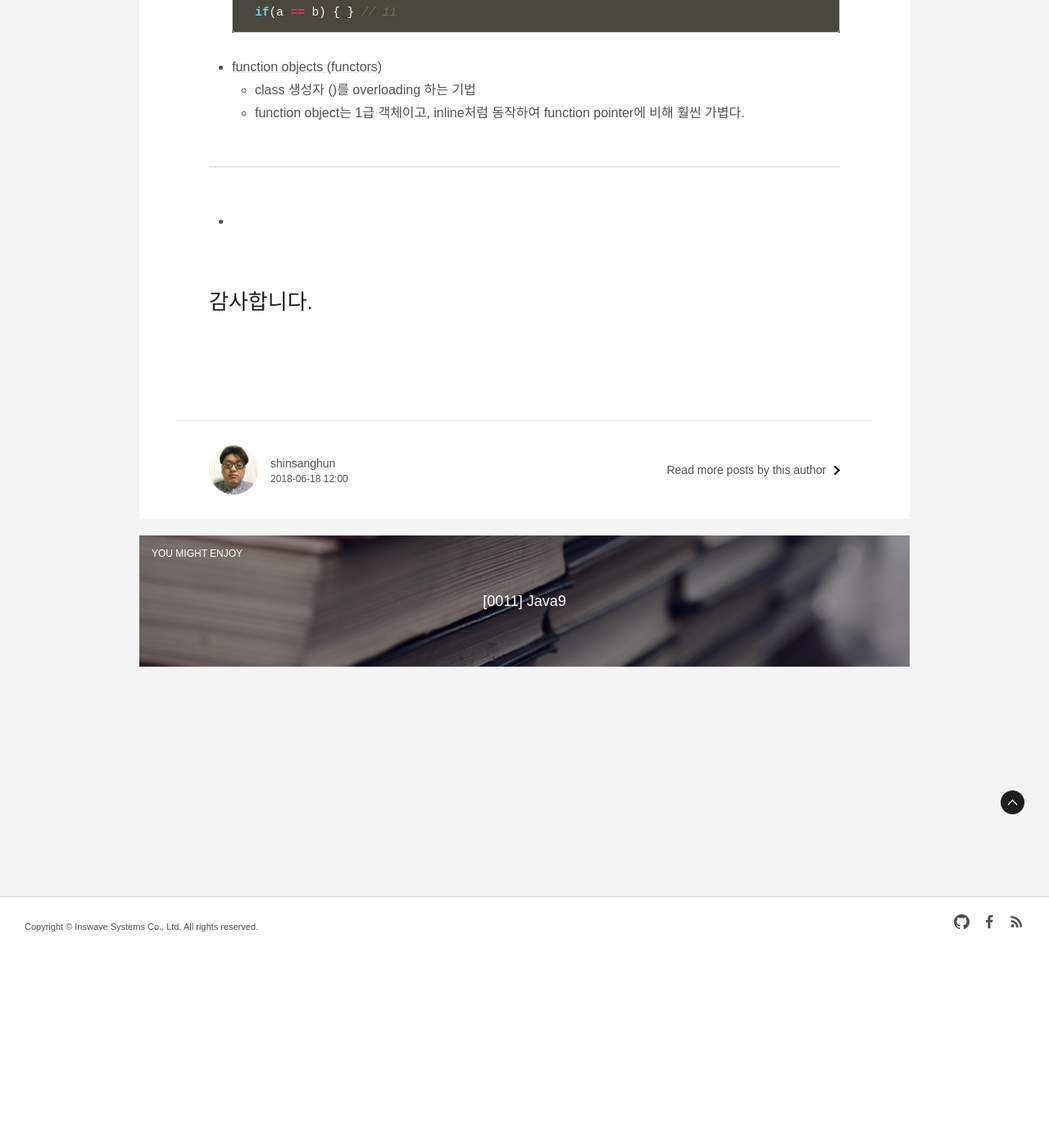
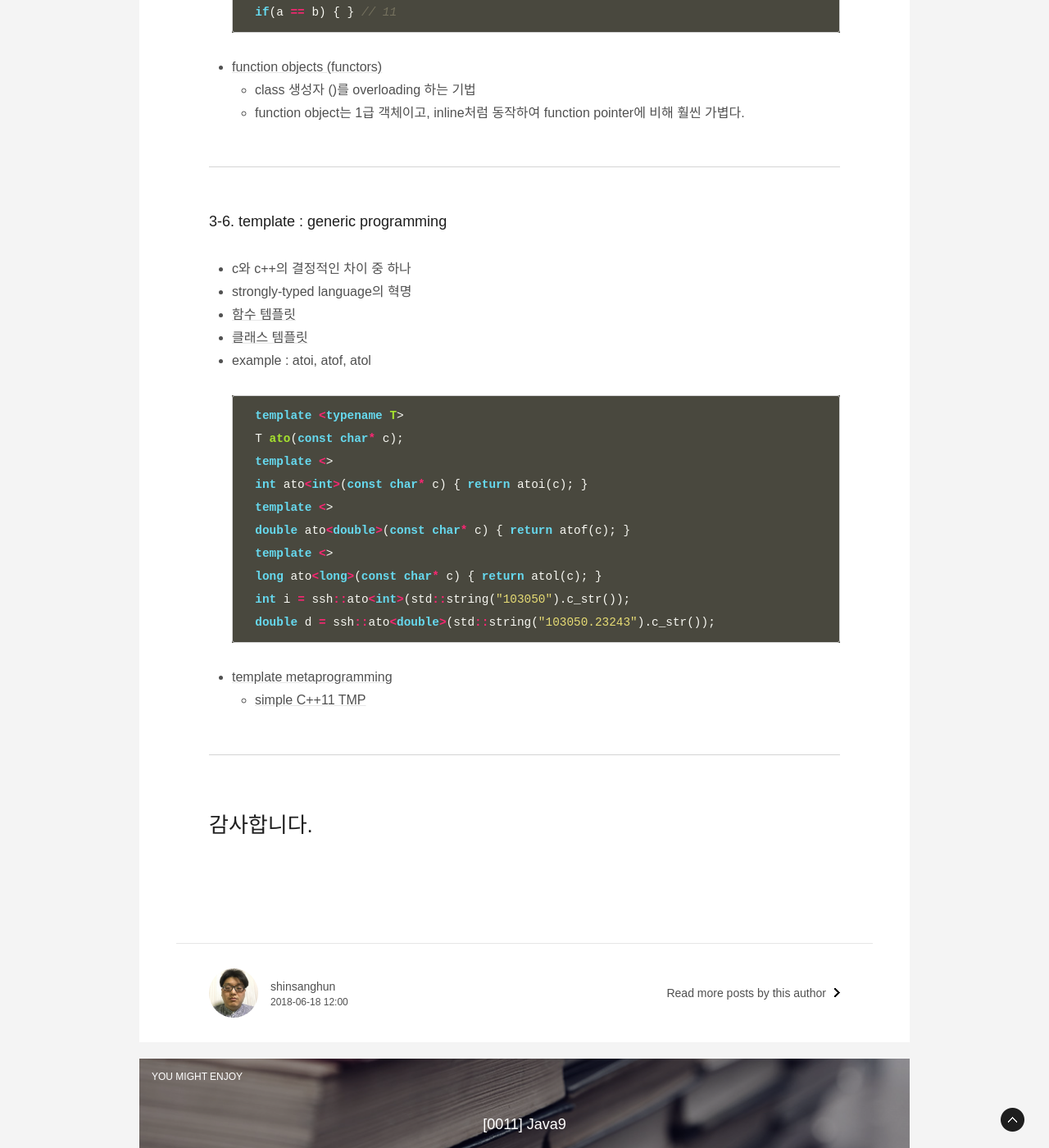
Before and after one commit to inswave/inswave.github.io, a Jekyll site: the page built from _posts/2018-06-18-cpluscplus.md, in a window 1280 px wide and 1400 px high, scrolled down 8849 px. Shown: the whole window at 82% size. Built offline with Jekyll 4.4.1, drawn with Linux system fonts in a browser that asks for light colours; some web fonts are replaced.

Commit message:
ssh : c++ 문서 - 3.6 template - generic programming

````diff
--- a/_posts/2018-06-18-cpluscplus.md
+++ b/_posts/2018-06-18-cpluscplus.md
@@ -269,6 +269,28 @@ pt->y = 100;
 
 ---
 
-*
+### 3-6. template : generic programming
+* c와 c++의 결정적인 차이 중 하나
+* strongly-typed language의 혁명
+* [함수 템플릿](http://soen.kr/lecture/ccpp/cpp3/31-1-1.htm)
+* [클래스 템플릿](http://soen.kr/lecture/ccpp/cpp3/31-2-1.htm)
+* example : atoi, atof, atol
+``` c++
+	template <typename T>
+	T ato(const char* c);
+	template <>
+	int ato<int>(const char* c) { return atoi(c); }
+	template <>
+	double ato<double>(const char* c) { return atof(c); }
+	template <>
+	long ato<long>(const char* c) { return atol(c); }
+	int i = ssh::ato<int>(std::string("103050").c_str());
+	double d = ssh::ato<double>(std::string("103050.23243").c_str());
+```
+* [template metaprogramming](https://en.wikipedia.org/wiki/Template_metaprogramming)
+	* [simple C++11 TMP](http://www.pdimov.com/cpp2/simple_cxx11_metaprogramming.html)
+
+---
+
 
 # 감사합니다.
````
